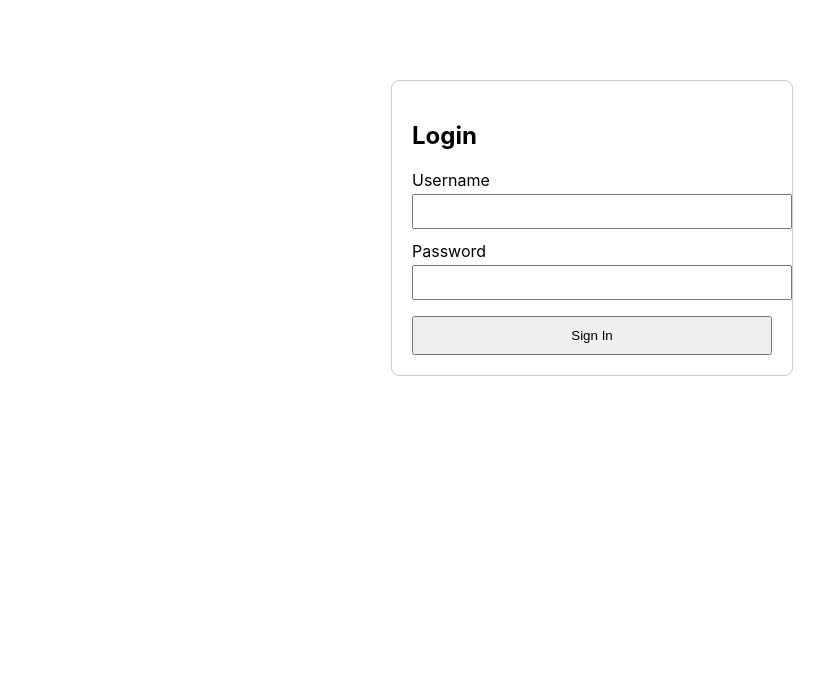
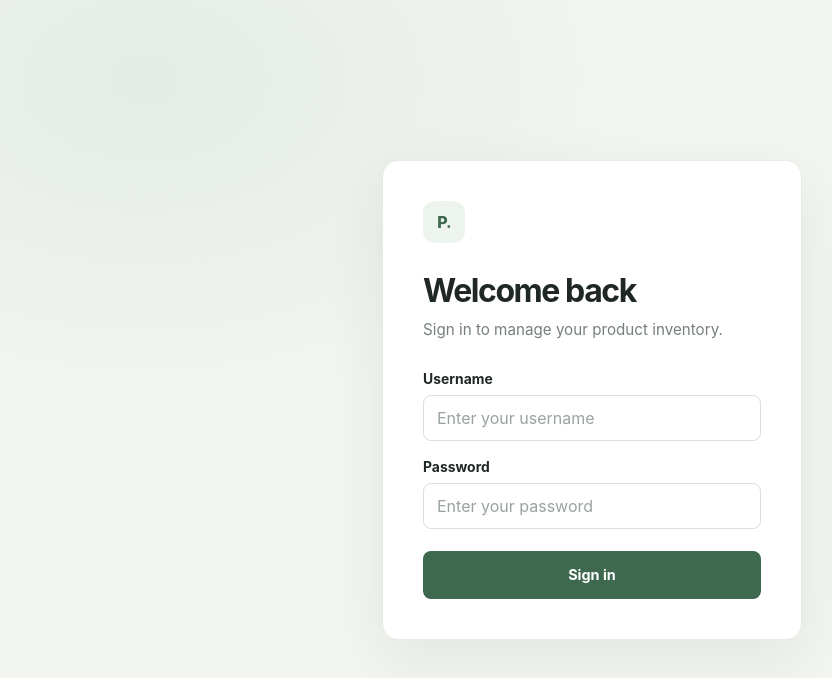
Before and after one commit to Yukiii-js/clapis-john-adrian-frontend-react, a React (Create React App) app: page / in a window 1280 px wide. Shown: the top 678 px of the page, without its empty margins (48-880 px from the left). Built offline with nearby package versions, Linux system fonts and the light colour scheme.

Commit message:
front end final

```diff
--- a/src/App.css
+++ b/src/App.css
@@ -1,38 +1,362 @@
 .App {
+  min-height: 100vh;
+}
+
+.login-page {
+  min-height: 100vh;
+  display: grid;
+  place-items: center;
+  padding: 32px 20px;
+  background:
+    radial-gradient(ellipse at 15% 10%, rgba(209, 226, 213, 0.45), transparent 34%),
+    var(--color-background);
+}
+
+.login-card {
+  width: min(100%, 420px);
+  padding: 40px;
+  border: 1px solid var(--color-border);
+  border-radius: 16px;
+  background: var(--color-surface);
+  box-shadow: var(--shadow-card);
+}
+
+.brand-mark {
+  display: grid;
+  width: 42px;
+  height: 42px;
+  place-items: center;
+  border-radius: 12px;
+  background: var(--color-accent-soft);
+  color: var(--color-accent-strong);
+  font-size: 16px;
+  font-weight: 800;
+  letter-spacing: -0.06em;
+}
+
+.login-card h1 {
+  margin: 28px 0 8px;
+  font-size: clamp(1.7rem, 4vw, 2rem);
+  letter-spacing: -0.045em;
+}
+
+.login-intro {
+  margin: 0 0 28px;
+  color: var(--color-muted);
+  font-size: 0.95rem;
+  line-height: 1.6;
+}
+
+.form-stack {
+  display: grid;
+  gap: 18px;
+}
+
+.field {
+  display: grid;
+  gap: 8px;
+}
+
+.field label {
+  color: var(--color-text);
+  font-size: 0.87rem;
+  font-weight: 650;
+}
+
+.field input {
+  width: 100%;
+  min-height: 46px;
+  padding: 11px 13px;
+  border: 1px solid var(--color-border-strong);
+  border-radius: 8px;
+  background: #fff;
+  color: var(--color-text);
+  transition: border-color 150ms ease, box-shadow 150ms ease;
+}
+
+.field input::placeholder {
+  color: #9aa39d;
+}
+
+.field input:focus {
+  border-color: var(--color-accent);
+  outline: none;
+  box-shadow: 0 0 0 3px var(--color-accent-ring);
+}
+
+.button {
+  display: inline-flex;
+  min-height: 42px;
+  align-items: center;
+  justify-content: center;
+  gap: 8px;
+  padding: 10px 16px;
+  border: 1px solid transparent;
+  border-radius: 8px;
+  font: inherit;
+  font-size: 0.9rem;
+  font-weight: 650;
+  cursor: pointer;
+  transition: background-color 150ms ease, border-color 150ms ease, transform 150ms ease;
+}
+
+.button:active {
+  transform: translateY(1px);
+}
+
+.button-primary {
+  background: var(--color-accent-strong);
+  color: #fff;
+}
+
+.button-primary:hover {
+  background: #315b45;
+}
+
+.button-secondary {
+  border-color: var(--color-border-strong);
+  background: #fff;
+  color: var(--color-text);
+}
+
+.button-secondary:hover {
+  background: #f7f8f6;
+}
+
+.button-danger {
+  border-color: #f1d8d5;
+  background: #fff;
+  color: #a13d35;
+}
+
+.button-danger:hover {
+  background: #fff6f4;
+}
+
+.button-full {
+  width: 100%;
+  min-height: 48px;
+  margin-top: 4px;
+}
+
+.alert {
+  margin: 0 0 20px;
+  padding: 12px 14px;
+  border: 1px solid #f1d4d1;
+  border-radius: 8px;
+  background: #fff7f6;
+  color: #a13d35;
+  font-size: 0.9rem;
+  line-height: 1.5;
+}
+
+.dashboard {
+  width: min(100% - 40px, 1120px);
+  margin: 0 auto;
+  padding: 48px 0 64px;
+}
+
+.dashboard-header {
+  display: flex;
+  align-items: center;
+  justify-content: space-between;
+  gap: 20px;
+  margin-bottom: 30px;
+}
+
+.eyebrow {
+  margin: 0 0 8px;
+  color: var(--color-accent-strong);
+  font-size: 0.75rem;
+  font-weight: 750;
+  letter-spacing: 0.12em;
+  text-transform: uppercase;
+}
+
+.dashboard-header h1 {
+  margin: 0;
+  font-size: clamp(1.8rem, 4vw, 2.35rem);
+  letter-spacing: -0.05em;
+}
+
+.dashboard-subtitle {
+  margin: 9px 0 0;
+  color: var(--color-muted);
+}
+
+.dashboard-content {
+  display: grid;
+  gap: 22px;
+}
+
+.panel {
+  overflow: hidden;
+  border: 1px solid var(--color-border);
+  border-radius: 12px;
+  background: var(--color-surface);
+  box-shadow: 0 4px 14px rgba(28, 39, 32, 0.035);
+}
+
+.panel-heading {
+  display: flex;
+  align-items: center;
+  justify-content: space-between;
+  gap: 16px;
+  padding: 20px 22px;
+  border-bottom: 1px solid var(--color-border);
+}
+
+.panel-heading h2 {
+  margin: 0;
+  font-size: 1rem;
+  letter-spacing: -0.02em;
+}
+
+.panel-heading p {
+  margin: 5px 0 0;
+  color: var(--color-muted);
+  font-size: 0.85rem;
+}
+
+.form-panel {
+  padding: 22px;
+}
+
+.product-form {
+  display: grid;
+  grid-template-columns: repeat(2, minmax(0, 1fr));
+  gap: 18px;
+}
+
+.form-actions {
+  display: flex;
+  align-items: center;
+  gap: 10px;
+  grid-column: 1 / -1;
+  padding-top: 2px;
+}
+
+.product-count {
+  padding: 5px 10px;
+  border-radius: 999px;
+  background: var(--color-accent-soft);
+  color: var(--color-accent-strong);
+  font-size: 0.8rem;
+  font-weight: 700;
+  white-space: nowrap;
+}
+
+.table-scroll {
+  overflow-x: auto;
+}
+
+.product-table {
+  width: 100%;
+  border-collapse: collapse;
+  text-align: left;
+}
+
+.product-table th,
+.product-table td {
+  padding: 15px 20px;
+  border-bottom: 1px solid var(--color-border);
+  vertical-align: middle;
+}
+
+.product-table th {
+  background: #f8f9f7;
+  color: var(--color-muted);
+  font-size: 0.72rem;
+  font-weight: 750;
+  letter-spacing: 0.07em;
+  text-transform: uppercase;
+}
+
+.product-table td {
+  color: #414b44;
+  font-size: 0.9rem;
+}
+
+.product-table tbody tr:last-child td {
+  border-bottom: 0;
+}
+
+.product-table tbody tr:hover {
+  background: #fbfcfa;
+}
+
+.product-name {
+  color: var(--color-text) !important;
+  font-weight: 650;
+}
+
+.product-description {
+  max-width: 300px;
+  color: var(--color-muted) !important;
+}
+
+.table-actions {
+  display: flex;
+  gap: 8px;
+}
+
+.table-actions .button {
+  min-height: 34px;
+  padding: 7px 11px;
+  font-size: 0.82rem;
+}
+
+.empty-state {
+  padding: 44px 20px !important;
+  color: var(--color-muted) !important;
   text-align: center;
 }
 
-.App-logo {
-  height: 40vmin;
-  pointer-events: none;
-}
+@media (max-width: 640px) {
+  .login-card {
+    padding: 30px 24px;
+  }
 
-@media (prefers-reduced-motion: no-preference) {
-  .App-logo {
-    animation: App-logo-spin infinite 20s linear;
+  .dashboard {
+    width: min(100% - 28px, 1120px);
+    padding: 28px 0 42px;
+  }
+
+  .dashboard-header {
+    align-items: flex-start;
+    margin-bottom: 22px;
+  }
+
+  .dashboard-header .button {
+    min-height: 38px;
+    padding: 8px 11px;
+  }
+
+  .product-form {
+    grid-template-columns: 1fr;
+  }
+
+  .form-actions {
+    grid-column: auto;
+    flex-wrap: wrap;
+  }
+
+  .panel-heading,
+  .form-panel {
+    padding: 17px;
+  }
+
+  .product-table th,
+  .product-table td {
+    padding: 12px 14px;
   }
 }
 
-.App-header {
-  background-color: #282c34;
-  min-height: 100vh;
-  display: flex;
-  flex-direction: column;
-  align-items: center;
-  justify-content: center;
-  font-size: calc(10px + 2vmin);
-  color: white;
-}
-
-.App-link {
-  color: #61dafb;
-}
-
-@keyframes App-logo-spin {
-  from {
-    transform: rotate(0deg);
-  }
-  to {
-    transform: rotate(360deg);
+@media (prefers-reduced-motion: reduce) {
+  *,
+  *::before,
+  *::after {
+    scroll-behavior: auto !important;
+    transition-duration: 0.01ms !important;
   }
 }
--- a/src/App.js
+++ b/src/App.js
@@ -1,28 +1,39 @@
 import React, { useState, useEffect } from 'react';
+import './App.css';
 import Login from './components/Login';
 import Products from './components/Products';
 
 function App() {
   const [isAuthenticated, setIsAuthenticated] = useState(false);
+  const [userRole, setUserRole] = useState('user');
 
   useEffect(() => {
     const token = localStorage.getItem('token');
     if (token) {
       setIsAuthenticated(true);
+      setUserRole(localStorage.getItem('role') || 'user');
     }
   }, []);
 
+  const handleLogin = (role) => {
+    const authenticatedRole = role || 'user';
+    localStorage.setItem('role', authenticatedRole);
+    setUserRole(authenticatedRole);
+    setIsAuthenticated(true);
+  };
+
   const handleLogout = () => {
     localStorage.removeItem('token');
+    localStorage.removeItem('role');
     setIsAuthenticated(false);
   };
 
   return (
     <div className="App">
       {!isAuthenticated ? (
-        <Login setAuth={setIsAuthenticated} />
+        <Login setAuth={handleLogin} />
       ) : (
-        <Products onLogout={handleLogout} />
+        <Products onLogout={handleLogout} userRole={userRole} />
       )}
     </div>
   );
--- a/src/components/Login.js
+++ b/src/components/Login.js
@@ -10,11 +10,6 @@ export default function Login({ setAuth }) {
     setError('');
     try {
       const res = await API.post('/login', credentials);
-
-
-      console.log('Login API Response:', res.data);
-
-
       const token = res.data.tokens?.access_token
         || res.data.token
         || res.data.data?.token
@@ -22,7 +17,7 @@ export default function Login({ setAuth }) {
 
       if (token) {
         localStorage.setItem('token', token);
-        setAuth(true);
+        setAuth(res.data.user?.role);
       } else {
         setError('Login failed. Token not received.');
       }
@@ -33,34 +28,40 @@ export default function Login({ setAuth }) {
 
 
   return (
-    <div style={{ maxWidth: '360px', margin: '80px auto', padding: '20px', border: '1px solid #ccc', borderRadius: '8px' }}>
-      <h2>Login</h2>
-      {error && <p style={{ color: 'red' }}>{error}</p>}
-      <form onSubmit={handleSubmit}>
-        <div style={{ marginBottom: '12px' }}>
-          <label>Username</label>
+    <main className="login-page">
+      <section className="login-card" aria-labelledby="login-title">
+        <div className="brand-mark" aria-hidden="true">P.</div>
+        <h1 id="login-title">Welcome back</h1>
+        <p className="login-intro">Sign in to manage your product inventory.</p>
+        {error && <p className="alert" role="alert">{error}</p>}
+        <form className="form-stack" onSubmit={handleSubmit}>
+          <div className="field">
+            <label htmlFor="username">Username</label>
           <input
+            id="username"
             type="text"
-            style={{ width: '100%', padding: '8px', marginTop: '4px' }}
+            placeholder="Enter your username"
             value={credentials.username}
             onChange={(e) => setCredentials({ ...credentials, username: e.target.value })}
             required
           />
-        </div>
-        <div style={{ marginBottom: '16px' }}>
-          <label>Password</label>
+          </div>
+          <div className="field">
+            <label htmlFor="password">Password</label>
           <input
+            id="password"
             type="password"
-            style={{ width: '100%', padding: '8px', marginTop: '4px' }}
+            placeholder="Enter your password"
             value={credentials.password}
             onChange={(e) => setCredentials({ ...credentials, password: e.target.value })}
             required
           />
-        </div>
-        <button type="submit" style={{ width: '100%', padding: '10px', cursor: 'pointer' }}>
-          Sign In
-        </button>
-      </form>
-    </div>
+          </div>
+          <button className="button button-primary button-full" type="submit">
+            Sign in
+          </button>
+        </form>
+      </section>
+    </main>
   );
 }
--- a/src/index.css
+++ b/src/index.css
@@ -1,13 +1,52 @@
-body {
-  margin: 0;
-  font-family: -apple-system, BlinkMacSystemFont, 'Segoe UI', 'Roboto', 'Oxygen',
-    'Ubuntu', 'Cantarell', 'Fira Sans', 'Droid Sans', 'Helvetica Neue',
-    sans-serif;
+:root {
+  --color-background: #f3f5f1;
+  --color-surface: #ffffff;
+  --color-text: #202823;
+  --color-muted: #758078;
+  --color-border: #e7ebe6;
+  --color-border-strong: #d9dfd9;
+  --color-accent: #527b61;
+  --color-accent-strong: #3f694f;
+  --color-accent-soft: #edf4ee;
+  --color-accent-ring: rgba(82, 123, 97, 0.16);
+  --shadow-card: 0 20px 60px rgba(34, 47, 38, 0.08);
+
+  font-family: Inter, ui-sans-serif, system-ui, -apple-system, BlinkMacSystemFont,
+    "Segoe UI", sans-serif;
+  color: var(--color-text);
+  background: var(--color-background);
+  font-synthesis: none;
+  text-rendering: optimizeLegibility;
   -webkit-font-smoothing: antialiased;
   -moz-osx-font-smoothing: grayscale;
 }
 
-code {
-  font-family: source-code-pro, Menlo, Monaco, Consolas, 'Courier New',
-    monospace;
+* {
+  box-sizing: border-box;
 }
+
+html {
+  min-width: 320px;
+  min-height: 100%;
+}
+
+body {
+  min-width: 320px;
+  min-height: 100vh;
+  margin: 0;
+}
+
+button,
+input {
+  font: inherit;
+}
+
+button:focus-visible {
+  outline: 3px solid var(--color-accent-ring);
+  outline-offset: 2px;
+}
+
+::selection {
+  background: #dceadd;
+  color: var(--color-text);
+}
```
Also changed, not shown: src/components/Products.js (+83 -31 lines).
